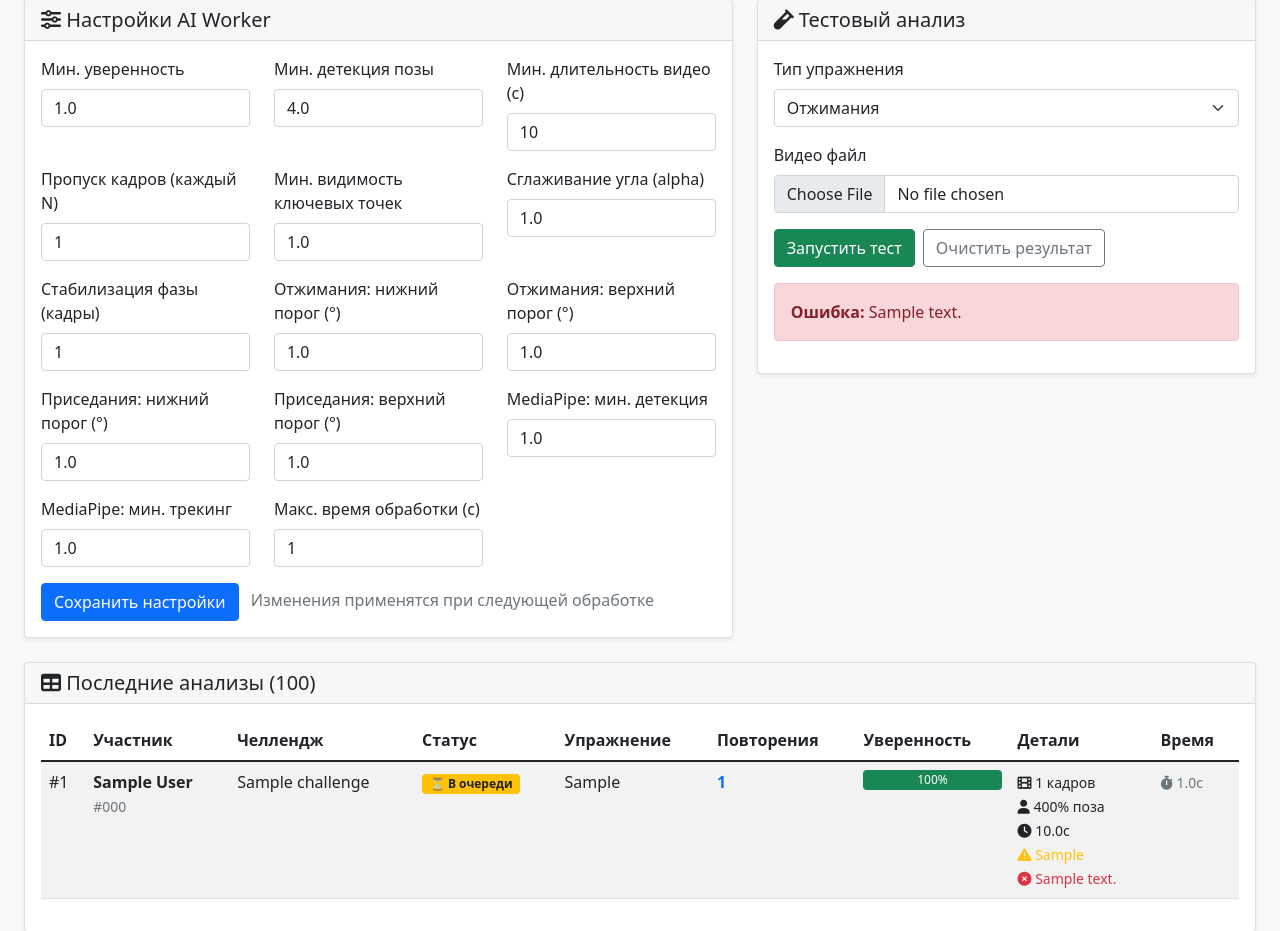
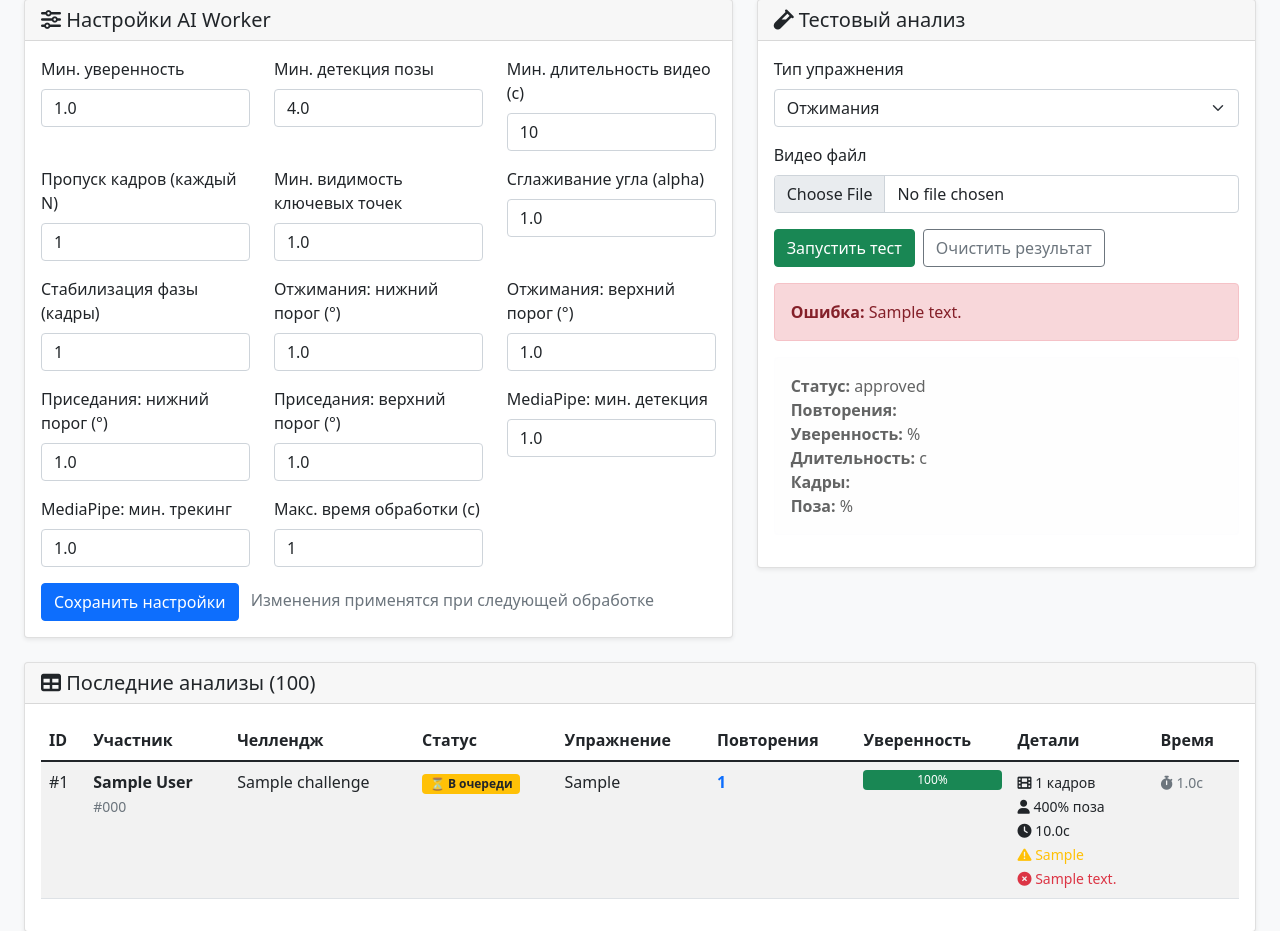
Before and after one commit to ArsenHandzhyan/runbot-web-admin, a Flask app: page /ai-reports in a window 1280 px wide. Shown: the part 339-1270 px from the top of the page. Run offline with Flask 3, Linux system fonts and the light colour scheme; the visitor is signed in with stand-in values (Sample User, id 1); tables that the repository leaves empty hold one stand-in row (values such as "Sample post"); some libraries are stand-ins or nearby versions.

Commit message:
feat: show background ai test status

```diff
--- a/src/models/models.py
+++ b/src/models/models.py
@@ -170,7 +170,9 @@
     exercise_type = Column(String)
     result_json = Column(Text)
     error_message = Column(Text)
+    status = Column(String, default="queued")
     created_at = Column(DateTime, default=datetime.utcnow)
+    updated_at = Column(DateTime, default=datetime.utcnow, onupdate=datetime.utcnow)
 
 class ParticipantStats(Base):
     """Statistics model - calculated participant statistics"""
--- a/src/web/app.py
+++ b/src/web/app.py
@@ -1335,8 +1335,10 @@
             test_row = db.query(AITestResult).order_by(AITestResult.created_at.desc()).first()
             test_result = None
             test_error = None
+            test_status = None
             if test_row:
                 test_error = test_row.error_message
+                test_status = test_row.status
                 if test_row.result_json:
                     try:
                         test_result = json.loads(test_row.result_json)
@@ -1349,6 +1351,7 @@
                                  settings=settings,
                                  test_result=test_result,
                                  test_error=test_error,
+                                 test_status=test_status,
                                  AIAnalysisStatus=AIAnalysisStatus)
         finally:
             db.close()
--- a/templates/ai_reports.html
+++ b/templates/ai_reports.html
@@ -168,8 +168,8 @@
                         <strong>Ошибка:</strong> <span id="ai-test-error-text">{{ test_error }}</span>
                     </div>
 
-                    <div id="ai-test-result" class="alert alert-light mt-3 no-auto-hide {% if not test_result %}d-none{% endif %}">
-                        <div><strong>Статус:</strong> <span id="ai-test-status-text">{{ test_result.status if test_result else '' }}</span></div>
+                    <div id="ai-test-result" class="alert alert-light mt-3 no-auto-hide {% if not (test_result or test_status) %}d-none{% endif %}">
+                        <div><strong>Статус:</strong> <span id="ai-test-status-text">{{ test_status or (test_result.status if test_result else '') }}</span></div>
                         <div><strong>Повторения:</strong> <span id="ai-test-reps">{{ test_result.detected_reps if test_result else '' }}</span></div>
                         <div><strong>Уверенность:</strong> <span id="ai-test-confidence">{{ (test_result.confidence * 100)|round(1) if test_result else '' }}</span>%</div>
                         <div><strong>Длительность:</strong> <span id="ai-test-duration">{{ test_result.duration_sec|round(1) if test_result else '' }}</span>с</div>
@@ -436,7 +436,13 @@
                 aiTestError.classList.remove('d-none');
                 return;
             }
-            showTestResult(data.result);
+            if (data.status && aiTestStatusText) {
+                aiTestStatusText.textContent = data.status;
+                aiTestResult.classList.remove('d-none');
+            }
+            if (data.result) {
+                showTestResult(data.result);
+            }
         })
         .catch(err => {
             aiTestStatus.classList.add('d-none');
```
